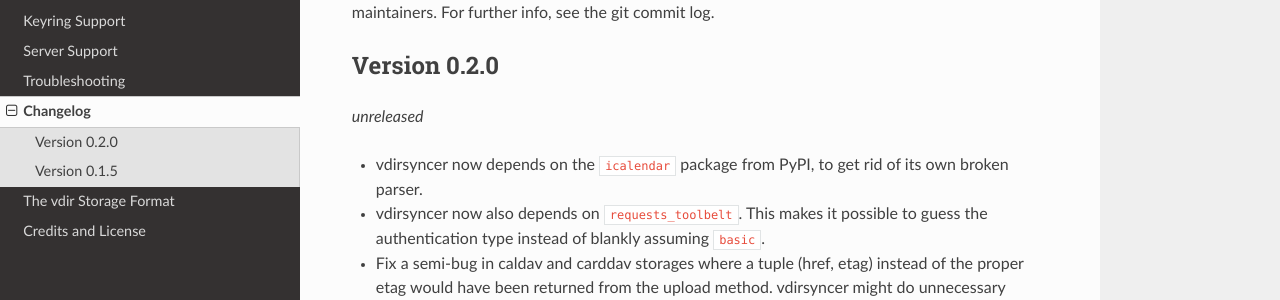
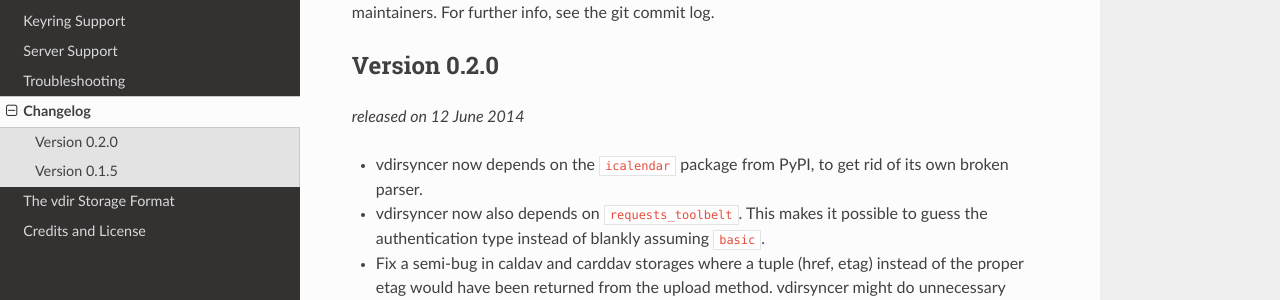
Before and after one commit to pimutils/vdirsyncer, a Sphinx documentation site: the page built from docs/changelog.rst, in a window 1280 px wide and 1068 px high. Shown: the part 183-483 px from the top of the window. Built offline with Sphinx 7.4.7 and the Read the Docs theme 2.0.0, drawn with Linux system fonts in a browser that asks for light colours.

Commit message:
Fix release date in changelog

```diff
--- a/docs/changelog.rst
+++ b/docs/changelog.rst
@@ -8,7 +8,7 @@
 Version 0.2.0
 =============
 
-*unreleased*
+*released on 12 June 2014*
 
 - vdirsyncer now depends on the ``icalendar`` package from PyPI, to get rid of
   its own broken parser.
```
